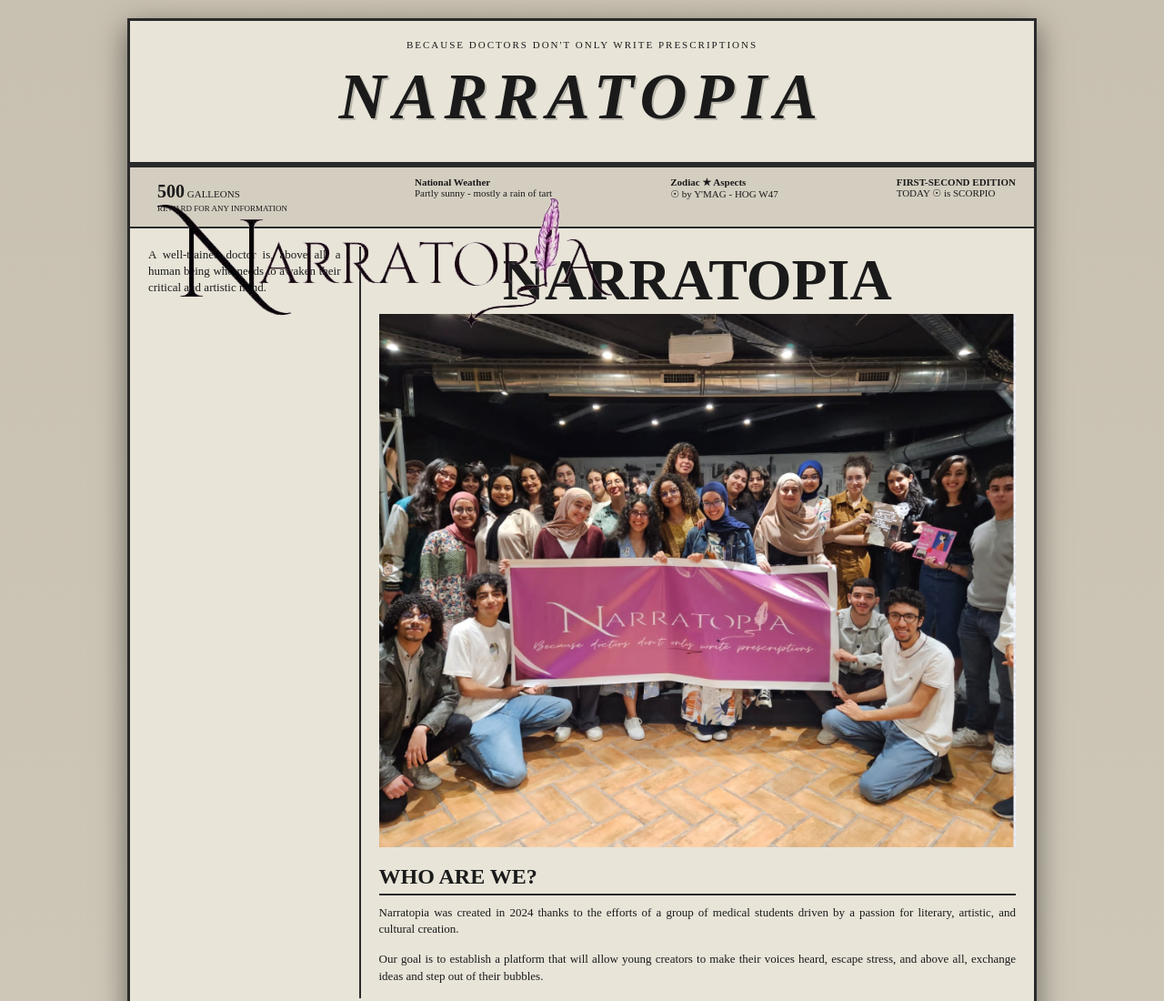
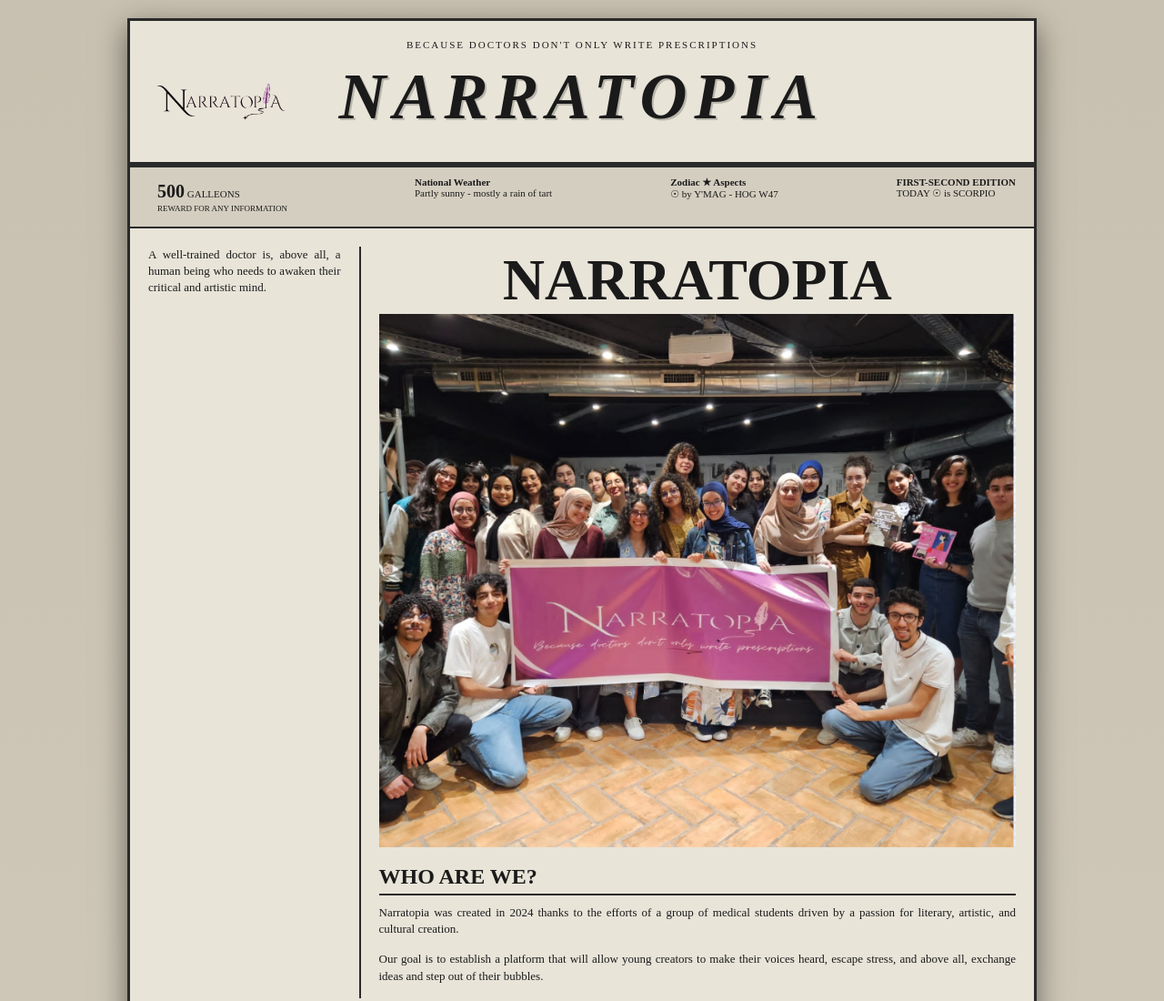
Before and after one commit to aymanfen/NaratopiaWebsite, a plain HTML site: page index.html in a window 1280 px wide. Shown: the top 1100 px of the page at 91% size. Drawn offline with Linux system fonts and the light colour scheme.

Commit message:
fixedrender

```diff
--- a/index.html
+++ b/index.html
@@ -135,6 +135,10 @@
     line-height: 1.4;
     text-align: justify;
     margin-bottom: 15px;
+}
+.logo {
+    height: auto;
+    width: 200%;
 }
 
 .midimage, .bigimage {
```
